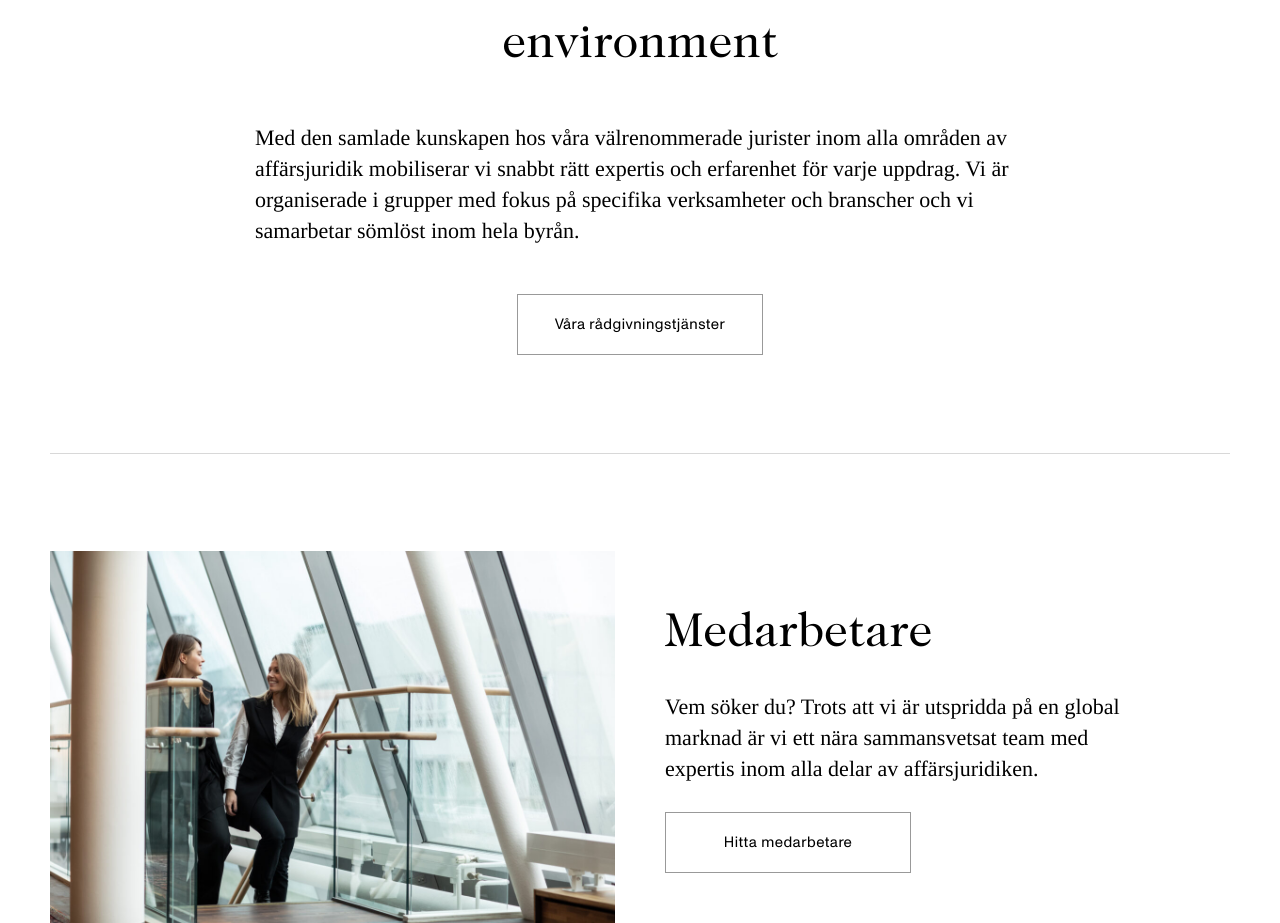
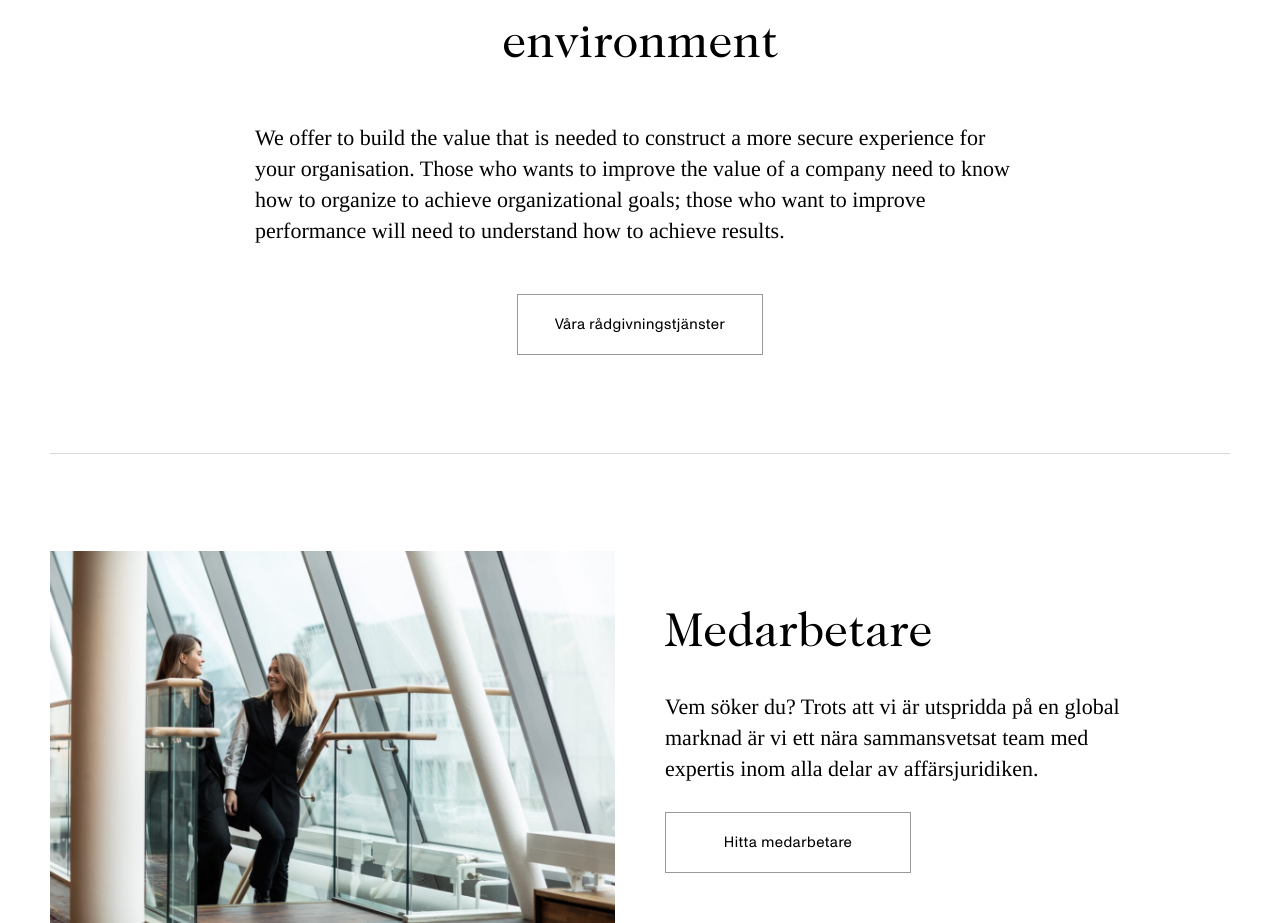
Before and after one commit to deniz19283/blackspace, a Next.js app: page / in a window 1280 px wide. Shown: the part 1970-2893 px from the top of the page. Built offline with nearby package versions, Linux system fonts and the light colour scheme.

Commit message:
Update Expertise.tsx

```diff
--- a/components/homepage/Expertise.tsx
+++ b/components/homepage/Expertise.tsx
@@ -11,11 +11,9 @@ export default function Expertise() {
             <h2 className='content-module_title section-title'>Our offer in an international environment</h2>
             <div className='content-module_content article-text text-flow'>
               <p className='preamble-large'>
-                Med den samlade kunskapen hos våra välrenommerade jurister inom
-                alla områden av affärsjuridik mobiliserar vi snabbt rätt
-                expertis och erfarenhet för varje uppdrag. Vi är organiserade i
-                grupper med fokus på specifika verksamheter och branscher och vi
-                samarbetar sömlöst inom hela byrån.
+                We offer to build the value that is needed to construct a more secure experience for your organisation.
+                Those who wants to improve the value of a company need to know how to organize to achieve organizational goals;
+                those who want to improve performance will need to understand how to achieve results.
               </p>
             </div>
             <footer className='content-module_footer'>
```
